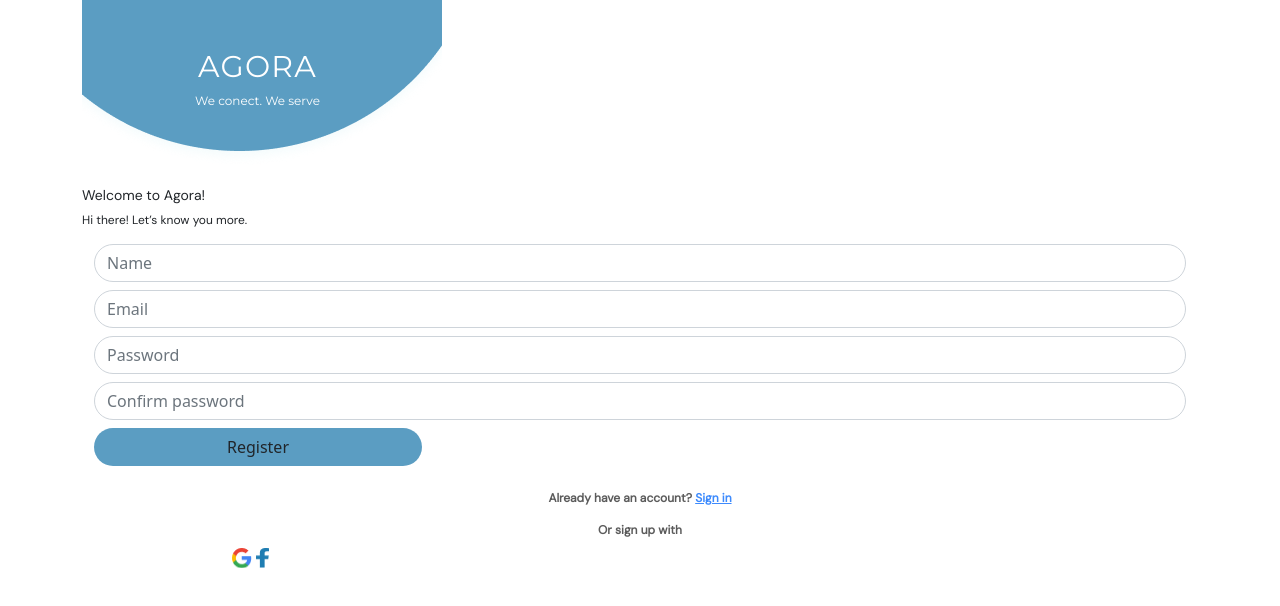
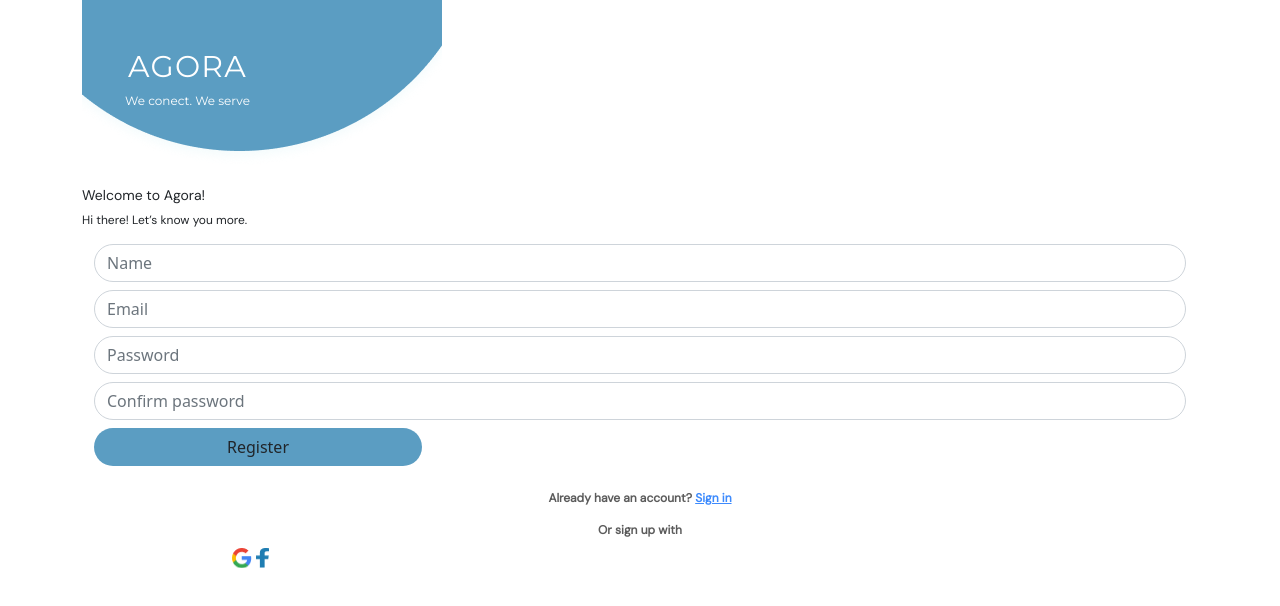
Before and after one commit to Maiqel1/agora-reg, a plain HTML site: page index.html in a window 1280 px wide. Drawn offline with nearby package versions, Linux system fonts and the light colour scheme.

Commit message:
Update style.css

```diff
--- a/style.css
+++ b/style.css
@@ -1,3 +1,9 @@
+*{
+    margin: 0;
+    padding: 0;
+    max-width: 100%;
+}
+
 .jumbo{
     background-image: url(img1.png);
     width: 491px;
```
